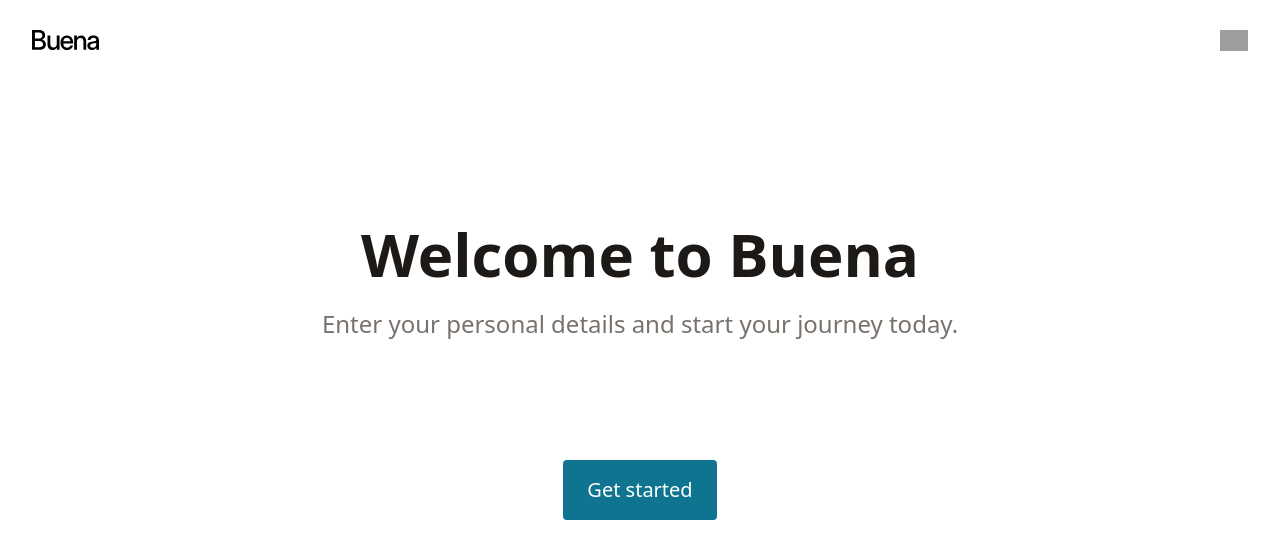
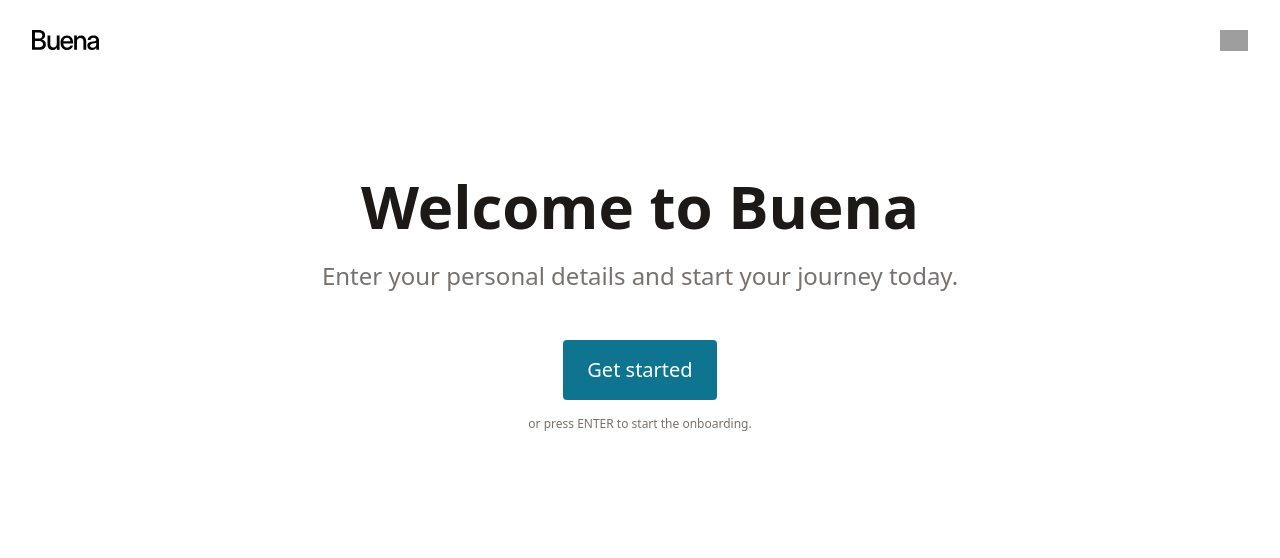
Before and after one commit to ikorotkaya/buena-onboarding, a React (Vite) app: page / in a window 1280 px wide. Shown: the top 558 px of the page. Built offline with nearby package versions, Linux system fonts and the light colour scheme; grey boxes are pictures that could not be loaded.

Commit message:
Add homepage CTA hint about keyboard navigation

```diff
--- a/src/components/headlines/Subheadline.tsx
+++ b/src/components/headlines/Subheadline.tsx
@@ -1,10 +1,17 @@
 export interface SubheadlineProps {
+  className?: string;
   children: string;
 }
 
-export default function Subheadline({ children }: SubheadlineProps) {
+export default function Subheadline({
+  className = "",
+  children
+}: SubheadlineProps) {
   return (
-    <div className="flex justify-center text-center text-lg md:text-2xl leading-6 text-stone-500">
+    <div
+      className={`flex justify-center text-center text-lg
+        md:text-2xl leading-6 text-stone-500 ${className}`}
+    >
       {children}
     </div>
   );
--- a/src/locales/de/translationDe.json
+++ b/src/locales/de/translationDe.json
@@ -6,7 +6,8 @@
     "home": {
       "headline": "Willkommen in Buena",
       "subheadline": "Geben Sie Ihre persönlichen Daten ein und starten Sie noch heute Ihre Reise.",
-      "cta": "Los geht's!"
+      "cta": "Los geht's!",
+      "press_enter_to_start_onboarding": "oder drücken Sie ENTER, um das Onboarding zu starten."
     },
 
     "name": {
--- a/src/locales/en/translationEn.json
+++ b/src/locales/en/translationEn.json
@@ -6,7 +6,8 @@
     "home": {
       "headline": "Welcome to Buena",
       "subheadline": "Enter your personal details and start your journey today.",
-      "cta": "Get started"
+      "cta": "Get started",
+      "press_enter_to_start_onboarding": "or press ENTER to start the onboarding."
     },
 
     "name": {
--- a/src/pages/HomePage.tsx
+++ b/src/pages/HomePage.tsx
@@ -31,21 +31,23 @@ export default function HomePage() {
   }, []);
 
   return (
-    <div className="grid grid-rows-[3fr,2fr,1fr] ">
-      <div className="flex items-end justify-center text-center">
-        <Headline>{t("pages.home.headline")}</Headline>
-      </div>
+    <div className="pt-24 flex flex-col items-center justify-center">
+      <Headline>{t("pages.home.headline")}</Headline>
 
-      <Subheadline>{t("pages.home.subheadline")}</Subheadline>
+      <Subheadline className="mb-12">{t("pages.home.subheadline")}</Subheadline>
 
-      <div className="flex flex-row justify-center items-end pb-4">
+      <div className="flex flex-col items-center justify-center max-w-xl">
         <AnimatedPrimaryButton
           link={`/onboarding/${ONBOARDING_STEPS[0].slug}`}
           testId="homepage-cta"
-          className="md:w-auto px-10 py-4 text-xl"
+          className="md:w-auto mb-4 px-10 py-4 text-xl"
         >
           {t("pages.home.cta")}
         </AnimatedPrimaryButton>
+
+        <div className="text-xs text-stone-500">
+          {t("pages.home.press_enter_to_start_onboarding")}
+        </div>
       </div>
     </div>
   );
```
